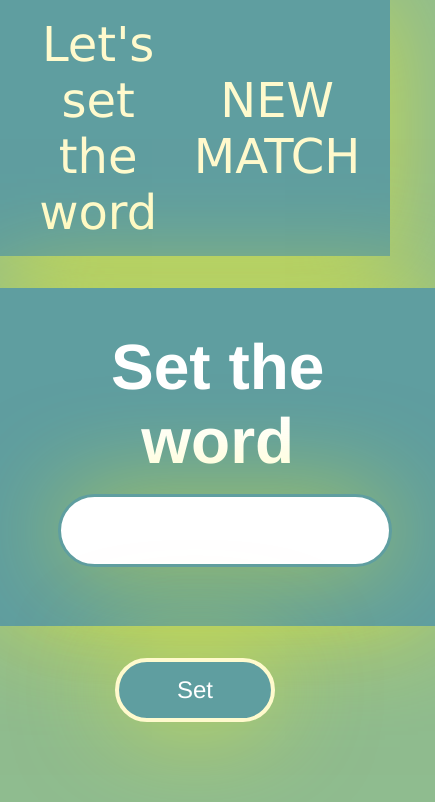
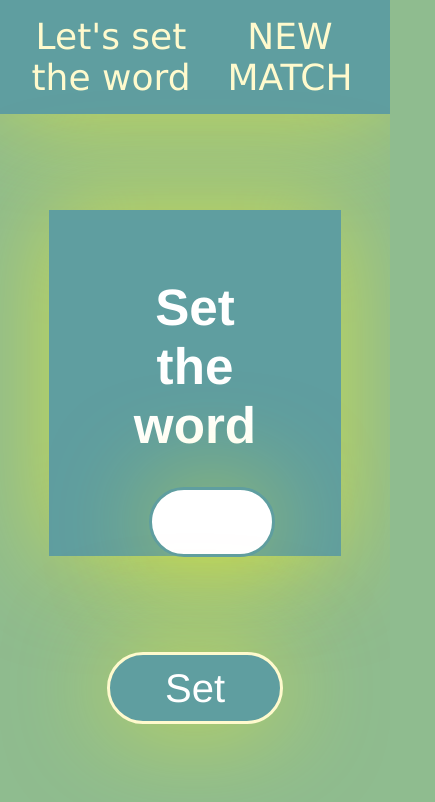
Before and after one commit to Sruti-Patro/Guess-the-word, a plain HTML site: page HTML/game.html in a window 390 px wide. Shown: the whole page, 435 px wide, since content can reach past the window. Drawn offline with Linux system fonts and the light colour scheme.

Commit message:
responsiveness updated

```diff
--- a/CSS/style.css
+++ b/CSS/style.css
@@ -2,6 +2,92 @@
   padding: 0;
   margin: 0;
 }
+
+body{
+  height: 100vh;
+}
+
+/* -game.html- */
+.nav{
+  background-color: cadetblue;
+  box-shadow: 0px 0px 100px rgba(255, 250, 20, 0.5);
+  color: lemonchiffon;
+  font-family:'Lucida Sans', 'Lucida Sans Regular', 'Lucida Grande', 'Lucida Sans Unicode', Geneva, Verdana, sans-serif;
+  display: flex;
+  justify-content: space-between;
+  align-items: center;
+  text-align: center;
+  font-size: 3rem;
+  padding: 1rem;
+}
+.newMatch:hover{
+  box-shadow: 0px 0px 100px rgba(255, 250, 20, 0.5);
+}
+.h1{
+  width: 70%;
+}
+.head,
+.guess {
+  background: cadetblue;
+  text-align: center;
+  height: 30vh;
+  width: 37vw;
+  color: #fff;
+  margin: 5rem 0;
+  padding: 10vh;
+  border-color: lemonchiffon; /* Change border color on hover */
+  box-shadow: 0px 0px 100px rgba(255, 250, 20, 0.5); /* Add a slight box shadow on hover */
+}
+.head h1,
+.guess h1 {
+  flex-wrap: wrap;
+  font-family: "Franklin Gothic Medium", "Arial Narrow", Arial, sans-serif;
+  font-size: 4.7rem;
+  cursor: grab;
+}
+input {
+  height: 6vh;
+  width: 20vw;
+  margin: 4rem;
+  font-size: 2rem;
+  font-family: 'Lucida Sans', 'Lucida Sans Regular', 'Lucida Grande', 'Lucida Sans Unicode', Geneva, Verdana, sans-serif;
+  padding: 1rem;
+  text-wrap:pretty;
+  border: solid cadetblue 3px;
+  border-radius: 6vh;
+  transition: border-color 0.3s ease, box-shadow 0.3s ease;
+  box-shadow: 0px 0px 100px rgba(255, 250, 20, 0.5);
+}
+.clickk:hover,
+input:hover {
+  box-shadow: 0px 0px 10px rgba(54, 58, 21, 0.5);
+}
+.invisible {
+  display: none;
+}
+.butt {
+  display: flex;
+  justify-content: center;
+  align-items: center;
+}
+.clickk {
+  border: 0.3rem lemonchiffon solid;
+  background-color: cadetblue;
+  color: #fff;
+  height: 6rem;
+  width: 15rem;
+  padding: 1rem;
+  border-radius: 4rem;
+  text-align: center;
+  box-shadow: 0px 0px 100px rgba(255, 250, 20, 0.5);
+  font-family: "Franklin Gothic Medium", "Arial Narrow", Arial, sans-serif;
+  font-size: 3rem;
+  cursor: grab;
+}
+
+/* end for GAME.html*/
+
+/*INDEX FILE CSS*/
 .play p {
   text-align: center;
   display: flex;
@@ -14,7 +100,6 @@
   /* animation: neonGlow1 1.5s infinite alternate; */
   animation: fadeIn 1.5s ease forwards infinite;
 }
-
 @keyframes fadeIn {
   0% { opacity: 1; }
   25%{ opacity: 0;}
@@ -27,7 +112,6 @@
     text-shadow: 0 0 5px #3399ff, 0 0 10px #3399ff, 0 0 15px #3399ff;
   }
 }
-
 .playAgain p{
   display: inline;
   color: #ccc41f;
@@ -38,7 +122,6 @@
   display: flex;
   flex-direction: column;
 }
-
 .you-won p {
   display: flex;
   flex-direction: column;
@@ -49,7 +132,6 @@
   transition: all 1s ease-in-out;
   animation: neonGlow 1.5s infinite alternate;
 }
-
 .playAgain{
   text-align: center;
   display: flex;
@@ -68,7 +150,6 @@
   font-size: 5rem;
   padding: 3%;
 }
-
 @keyframes neonGlow {
   from {
     text-shadow: 0 0 10px #a06c19, 0 0 20px #a06c19, 0 0 30px #a06c19;
@@ -77,7 +158,6 @@
     text-shadow: 0 0 5px #792c2c, 0 0 10px #792c2c, 0 0 15px #792c2c;
   }
 }
-
 @keyframes neonGlow1 {
   from {
     text-shadow: 0 0 10px #68629b, 0 0 20px #9b8562, 0 0 30px #9b8562;
@@ -87,166 +167,147 @@
   }
 }
 
-/* homepage animation ends */
-.head,
-.guess {
-  background: cadetblue;
-  text-align: center;
-  height: 30vh;
-  width: 45vw;
-  color: #fff;
-  margin: 5rem 0;
-  padding: 10vh;
-  border-color: lemonchiffon; /* Change border color on hover */
-  box-shadow: 0px 0px 100px rgba(255, 250, 20, 0.5); /* Add a slight box shadow on hover */
-}
+/* INDEX AND END PAGE ends */
 
-.head h1,
-.guess h1 {
-  flex-wrap: wrap;
-  font-family: "Franklin Gothic Medium", "Arial Narrow", Arial, sans-serif;
-  font-size: 4rem;
-  cursor: grab;
-}
+/* BROKEN */
+@media screen and (max-width: 1124PX) {
 
-input {
-  height: 6vh;
-  width: 30vw;
-  margin: 4rem;
-  font-size: 2rem;
-  font-family: 'Lucida Sans', 'Lucida Sans Regular', 'Lucida Grande', 'Lucida Sans Unicode', Geneva, Verdana, sans-serif;
-  padding: 1rem;
-  text-wrap:pretty;
-  border: solid cadetblue 3px;
-  border-radius: 6vh;
-  transition: border-color 0.3s ease, box-shadow 0.3s ease;
-  box-shadow: 0px 0px 100px rgba(255, 250, 20, 0.5);
-}
+  .nav{
+    font-size: 2.7rem;
+  }
 
-.clickk:hover,
-input:hover {
-  box-shadow: 0px 0px 10px rgba(54, 58, 21, 0.5);
-}
-.invisible {
-  display: none;
-}
-
-.butt {
-  display: flex;
-  justify-content: center;
-  align-items: center;
-}
-.clickk {
-  border: 0.3rem cadetblue solid;
-  background-color: cadetblue;
-  color: #fff;
-  height: 6rem;
-  width: 15rem;
-  padding: 1rem;
-  border-radius: 4rem;
-  text-align: center;
-  border-color: lemonchiffon;
-  box-shadow: 0px 0px 100px rgba(255, 250, 20, 0.5);
-  font-family: "Franklin Gothic Medium", "Arial Narrow", Arial, sans-serif;
-  font-size: 3rem;
-  cursor: grab;
-}
-
-.nav{
-  background-color: cadetblue;
-  box-shadow: 0px 0px 100px rgba(255, 250, 20, 0.5);
-  color: lemonchiffon;
-  font-family:'Lucida Sans', 'Lucida Sans Regular', 'Lucida Grande', 'Lucida Sans Unicode', Geneva, Verdana, sans-serif;
-  display: flex;
-  justify-content: space-between;
-  align-items: center;
-  text-align: center;
-  font-size: 3rem;
-  padding: 1rem;
-}
-
-.newMatch:hover{
-  box-shadow: 0px 0px 100px rgba(255, 250, 20, 0.5);
-}
-
-.h1{
-  width: 70%;
-}
-
-@media screen and (min-width: 768px) {
-  /* Adjustments for .head and .guess */
   .head,
   .guess {
     height: 30vh;
-    width: 45vw;
-    margin: 5rem 0;
-    padding: 10vh;
+    width: 40vw;
+    margin: 4.8rem 0;
+    padding: 8vh;
+  }
+  .head h1,
+  .guess h1 {
+    font-size: 4rem;
+  }
+  input {
+    height: 6vh;
+    width: 25vw;
+    margin: 2.5rem;
+    font-size: 1.5rem;
+    padding: 0.7rem;
+  }
+  .clickk {
+    border: 0.2rem lemonchiffon solid;
+    height: 5rem;
+    width: 13rem;
+    padding: 0.2rem;
+    border-radius: 4rem;
+    font-size: 2.8rem;
   }
 
-  /* Adjustments for input */
-  input {
-    width: 30vw;
-    margin: 4rem;
-    font-size: 2rem;
-    padding: 1rem;
+}
+
+/* TABLETS */
+@media screen and (max-width: 767px) {
+
+  .nav{
+    font-size: 2.25rem;
   }
 
-  /* Adjustments for .clickk */
-  .clickk {
-    height: 6rem;
-    width: 15rem;
-    padding: 1rem;
+  .head,
+  .guess {
+    height: 25vh;
+    width: 40vw;
+    margin: 4.5rem 0;
+    padding: 8vh;
+  }
+  .head h1,
+  .guess h1 {
     font-size: 3rem;
   }
+  input {
+    height: 5vh;
+    width: 25vw;
+    margin: 3rem;
+    font-size: 1.5rem;
+    padding: 0.7rem;
+  }
+  .clickk {
+    border: 0.2rem lemonchiffon solid;
+    height: 4.5rem;
+    width: 11rem;
+    padding: 0.2rem;
+    border-radius: 4rem;
+    font-size: 2.5rem;
+  }
+
 }
 
-/* Styles for tablets */
-@media screen and (max-width: 767px) {
-  /* Adjustments for .head and .guess */
+/* PHONE-L */
+@media screen and (max-width: 678px) {
+
+  .nav{
+    font-size: 2.25rem;
+  }
+
   .head,
   .guess {
-    width: 70vw;
-    margin: 3rem auto;
+    height: 25vh;
+    width: 40vw;
+    margin: 6rem 0;
     padding: 8vh;
   }
-
-  /* Adjustments for input */
+  .head h1,
+  .guess h1 {
+    font-size: 3.2rem;
+  }
   input {
-    width: 50vw;
+    height: 5vh;
+    width: 25vw;
     margin: 2rem;
     font-size: 1.5rem;
-    padding: 1rem;
+    padding: 0.7rem;
+  }
+  .clickk {
+    border: 0.2rem lemonchiffon solid;
+    height: 4.5rem;
+    width: 11rem;
+    padding: 0.2rem;
+    border-radius: 4rem;
+    font-size: 2.5rem;
   }
 
-  /* Adjustments for .clickk */
-  .clickk {
-    height: 5rem;
-    width: 12rem;
-    padding: 0.5rem;
+}
+/* PHONE-S */
+@media screen and (max-width: 320px) {
+
+  .nav{
+    font-size: 1.2rem;
+  }
+
+  .head,
+  .guess {
+    height: 20vh;
+    width: 40vw;
+    margin: 3.4rem 0;
+    padding: 5vh;
+  }
+  .head h1,
+  .guess h1 {
     font-size: 2rem;
   }
-}
-
-/* Styles for mobile screens */
-@media screen and (max-width: 480px) {
-  .head,
-  .guess {
-    width: 90vw;
-    margin: 2rem auto;
-    padding: 5vh;
+  input {
+    height: 5vh;
+    width: 23vw;
+    margin: 1rem;
+    font-size: 1rem;
+    padding: 0.1rem;
+  }
+  .clickk {
+    border: 0.2rem lemonchiffon solid;
+    height: 3rem;
+    width: 7rem;
+    padding: 0.2rem;
+    border-radius: 4rem;
+    font-size: 1.5rem;
   }
 
-  input {
-    width: 80vw;
-    margin: 1rem;
-    font-size: 1.2rem;
-    padding: 0.5rem;
-  }
-
-  .clickk {
-    height: 4rem;
-    width: 10rem;
-    padding: 0.3rem;
-    font-size: 1.5rem;
-  }
 }
```
Also changed, not shown: index.html (+1 -1 lines).
